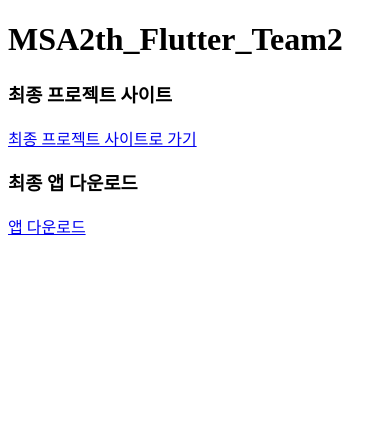
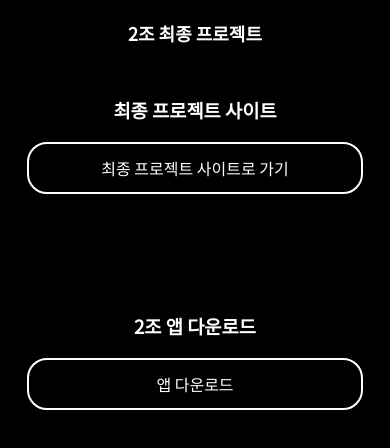
Before and after one commit to ALOHA-CLASS/MSA2th_Flutter_Team2, a plain HTML site: page index.html in a window 390 px wide. Drawn offline with Linux system fonts and the light colour scheme.

Commit message:
Add files via upload

```diff
--- a/index.html
+++ b/index.html
@@ -3,15 +3,79 @@
 <head>
     <meta charset="UTF-8">
     <meta name="viewport" content="width=device-width, initial-scale=1.0">
-    <title>MSA2th_Flutter_Team2</title>
+    <meta property="og:url" content="https://wwwalohacampus.github.io/MSA2_youtubu_team1/">
+    <meta property="og:title" content="DreamAir">
+    <meta property="og:type" content="website">
+    <meta property="og:image" content="img/thumbnail.png">
+    <meta property="og:description" content="2조 최종프로젝트 시연영상">
+    <title>2조 최종 프로젝트 시연영상</title>
+    <link rel="stylesheet" href="https://fonts.googleapis.com/icon?family=Material+Icons">
+    <style>
+        @import url('https://fonts.googleapis.com/css2?family=Noto+Sans+KR&display=swap');
+        body {
+            font-family: 'Noto Sans KR', sans-serif;
+            background-color: black;
+            color: white;
+            text-align: center;
+        }
+        h1 { font-size: 32px; margin: 20px 0 50px; }
+        .container {
+            max-width: 90%;
+            margin: 0 auto;
+        }
+        .video {
+            width: 100%;
+            max-width: 1280px;
+            margin: 40px auto 50px;
+            padding: 5px;
+        }
+        .video iframe {
+            width: 1280px;
+            max-width: 100%;
+            height: 720px;
+        }
+        .btn {
+            display: flex;
+            justify-content: center;
+            align-items: center;
+            column-gap: 10px;
+            text-decoration: none;
+            padding: 12px 24px;
+            background-color: black;
+            color: white;
+            border: 2px solid white;
+            border-radius: 20px;
+        }
+        .btn:hover {
+            background-color: white;
+            color: black;
+        }
+
+        @media only screen and (max-width: 720px) {
+            h1 { font-size: 18px; margin: 20px 0 50px; }
+            .video {
+                max-width: 560px;
+            }
+            .video iframe {
+                width: 100%;
+                height: 315px;
+            }
+        }
+
+        .size { height: 100px; }
+    </style>
 </head>
 <body>
-    <h1>MSA2th_Flutter_Team2</h1>
-    <h3>최종 프로젝트 사이트</h3>
-    <a href="/">최종 프로젝트 사이트로 가기</a>
+    <div class="container">
+        <h1>2조 최종 프로젝트</h1>
+        <h3>최종 프로젝트 사이트</h3>
+        <a href="http://joeun27082.cafe24.com" target="_blank" class="btn">최종 프로젝트 사이트로 가기</a>
 
+        <div class="size"></div>
 
-    <h3>최종 앱 다운로드</h3>
-    <a href="/">앱 다운로드</a>
+        <h3>2조 앱 다운로드</h3>
+        <a href="https://docs.google.com/uc?export=download&id=1YqMr37M4LQ9PPCD-68Yp6d50p_ae9zP7" target="_blank" class="btn">앱 다운로드</a>
+
+    </div>
 </body>
 </html>
```
Also changed, not shown: img/thumbnail.png (added).
